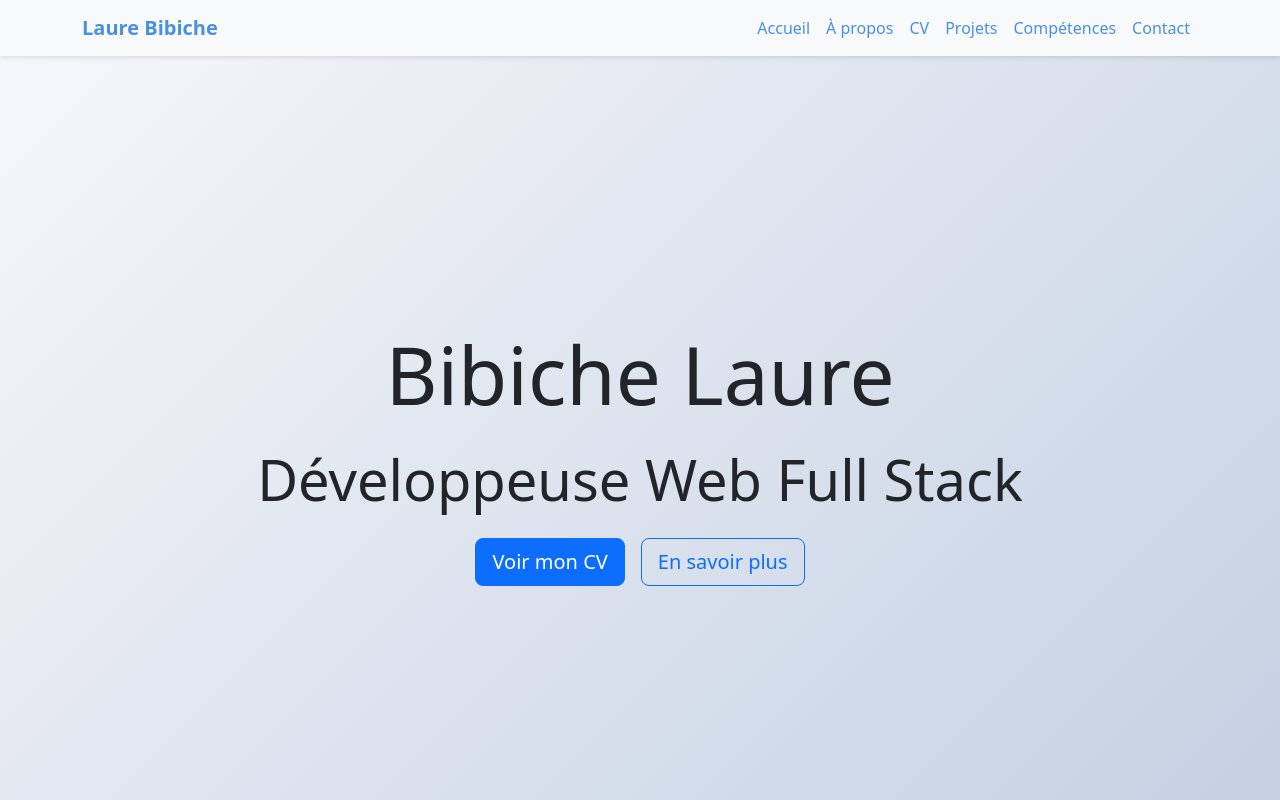
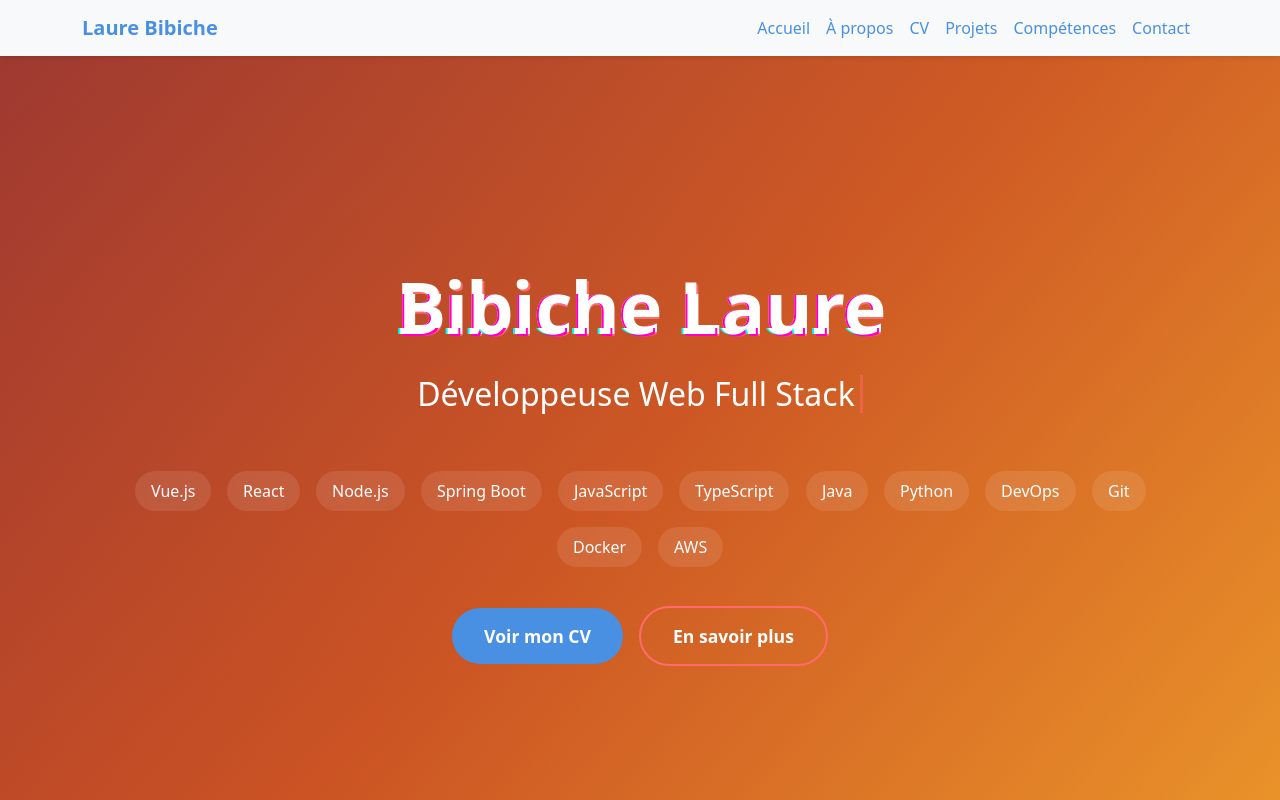
Before and after one commit to MALONJU/portfolio, a Vue app in the folder portfolio/: page / in a window 1280 px wide. Shown: the top 800 px of the page. Built offline with nearby package versions, Linux system fonts and the light colour scheme.

Commit message:
Add innovative animations to home page

```diff
--- a/portfolio/src/components/Home.vue
+++ b/portfolio/src/components/Home.vue
@@ -1,11 +1,34 @@
 <template>
   <div class="home min-vh-100 d-flex align-items-center">
-    <div class="container text-center">
-      <h1 class="display-1 mb-4 animate__animated animate__fadeIn">Bibiche Laure</h1>
-      <h2 class="display-4 mb-4 animate__animated animate__fadeIn animate__delay-1s">Développeuse Web Full Stack</h2>
-      <div class="mt-4 animate__animated animate__fadeIn animate__delay-2s">
-        <a href="#" class="btn btn-primary btn-lg me-3">Voir mon CV</a>
-        <a href="#about" class="btn btn-outline-primary btn-lg">En savoir plus</a>
+    <div class="animated-background"></div>
+    <div class="container text-center position-relative">
+      <div class="name-container">
+        <h1 class="glitch-text" data-text="Bibiche Laure">Bibiche Laure</h1>
+      </div>
+
+      <div class="typing-container">
+        <h2 class="typed-text mb-4"></h2>
+      </div>
+
+      <div class="skills-cloud">
+        <span class="skill-tag" v-for="(skill, index) in skills" :key="index"
+              :style="{
+                animationDelay: `${index * 0.2}s`,
+                transform: `rotate(${Math.random() * 20 - 10}deg)`
+              }">
+          {{ skill }}
+        </span>
+      </div>
+
+      <div class="mt-5 button-container">
+        <a href="#" class="glow-button me-3">
+          <span class="button-content">Voir mon CV</span>
+          <span class="button-glow"></span>
+        </a>
+        <a href="#about" class="neon-button">
+          <span class="button-content">En savoir plus</span>
+          <span class="button-border"></span>
+        </a>
       </div>
     </div>
   </div>
@@ -13,12 +36,245 @@
 
 <script>
 export default {
-  name: 'Home'
+  name: 'Home',
+  data() {
+    return {
+      skills: [
+        'Vue.js', 'React', 'Node.js', 'Spring Boot',
+        'JavaScript', 'TypeScript', 'Java', 'Python',
+        'DevOps', 'Git', 'Docker', 'AWS'
+      ]
+    }
+  },
+  mounted() {
+    this.initTypeWriter();
+    this.initParticles();
+  },
+  methods: {
+    initTypeWriter() {
+      const text = "Développeuse Web Full Stack";
+      const typedTextElement = this.$el.querySelector('.typed-text');
+      let i = 0;
+
+      const type = () => {
+        if (i < text.length) {
+          typedTextElement.textContent += text.charAt(i);
+          i++;
+          setTimeout(type, Math.random() * 100 + 50);
+        }
+      };
+
+      setTimeout(type, 1000);
+    },
+    initParticles() {
+      // Cette méthode sera utilisée pour initialiser l'animation des particules
+      // si nous décidons d'en ajouter plus tard
+    }
+  }
 }
 </script>
 
 <style scoped>
 .home {
-  background: linear-gradient(135deg, #f5f7fa 0%, #c3cfe2 100%);
+  position: relative;
+  overflow: hidden;
+  background: var(--background-gradient);
+}
+
+.animated-background {
+  position: absolute;
+  top: 0;
+  left: 0;
+  right: 0;
+  bottom: 0;
+  background: linear-gradient(125deg, #1a2a6c, #b21f1f, #fdbb2d);
+  background-size: 400% 400%;
+  animation: gradientShift 15s ease infinite;
+  opacity: 0.8;
+}
+
+.name-container {
+  margin-bottom: 2rem;
+}
+
+.glitch-text {
+  font-size: 4.5rem;
+  font-weight: bold;
+  color: white;
+  text-shadow: 2px 2px var(--accent-color);
+  position: relative;
+  animation: glitch 5s infinite;
+}
+
+.glitch-text::before,
+.glitch-text::after {
+  content: attr(data-text);
+  position: absolute;
+  top: 0;
+  left: 0;
+  width: 100%;
+  height: 100%;
+}
+
+.glitch-text::before {
+  left: 2px;
+  text-shadow: -2px 0 #ff00c1;
+  clip: rect(44px, 450px, 56px, 0);
+  animation: glitch-anim 5s infinite linear alternate-reverse;
+}
+
+.glitch-text::after {
+  left: -2px;
+  text-shadow: -2px 0 #00fff9, 2px 2px #ff00c1;
+  animation: glitch-anim2 1s infinite linear alternate-reverse;
+}
+
+.typing-container {
+  height: 50px;
+  display: flex;
+  justify-content: center;
+  align-items: center;
+}
+
+.typed-text {
+  font-size: 2rem;
+  color: white;
+  border-right: 3px solid var(--accent-color);
+  padding-right: 5px;
+  animation: blink 0.7s infinite;
+}
+
+.skills-cloud {
+  margin: 2rem 0;
+  perspective: 1000px;
+}
+
+.skill-tag {
+  display: inline-block;
+  padding: 0.5rem 1rem;
+  margin: 0.5rem;
+  background: rgba(255, 255, 255, 0.1);
+  backdrop-filter: blur(5px);
+  border-radius: 20px;
+  color: white;
+  font-weight: 500;
+  animation: floatIn 0.5s ease-out forwards;
+  opacity: 0;
+  transform-origin: center;
+}
+
+.button-container {
+  position: relative;
+  z-index: 2;
+}
+
+.glow-button, .neon-button {
+  position: relative;
+  padding: 1rem 2rem;
+  font-size: 1.1rem;
+  font-weight: 600;
+  text-decoration: none;
+  overflow: hidden;
+  transition: all 0.3s ease;
+  border-radius: 30px;
+}
+
+.glow-button {
+  background: var(--primary-color);
+  color: white;
+  border: none;
+}
+
+.neon-button {
+  background: transparent;
+  color: white;
+  border: 2px solid var(--accent-color);
+}
+
+.button-content {
+  position: relative;
+  z-index: 1;
+}
+
+.button-glow {
+  position: absolute;
+  top: 0;
+  left: 0;
+  width: 100%;
+  height: 100%;
+  background: radial-gradient(circle at center, var(--accent-color) 0%, transparent 70%);
+  opacity: 0;
+  transition: opacity 0.3s ease;
+}
+
+.glow-button:hover .button-glow {
+  opacity: 0.5;
+  animation: pulse 1.5s infinite;
+}
+
+.neon-button:hover {
+  box-shadow: 0 0 20px var(--accent-color);
+  text-shadow: 0 0 8px var(--accent-color);
+}
+
+@keyframes gradientShift {
+  0% { background-position: 0% 50%; }
+  50% { background-position: 100% 50%; }
+  100% { background-position: 0% 50%; }
+}
+
+@keyframes glitch-anim {
+  0% { clip: rect(31px, 9999px, 94px, 0); }
+  4.166666666666666% { clip: rect(91px, 9999px, 100px, 0); }
+  8.333333333333332% { clip: rect(85px, 9999px, 41px, 0); }
+  12.5% { clip: rect(54px, 9999px, 93px, 0); }
+  16.666666666666664% { clip: rect(66px, 9999px, 25px, 0); }
+  20.833333333333336% { clip: rect(67px, 9999px, 75px, 0); }
+  25% { clip: rect(67px, 9999px, 11px, 0); }
+  29.166666666666668% { clip: rect(44px, 9999px, 27px, 0); }
+  33.33333333333333% { clip: rect(73px, 9999px, 37px, 0); }
+  37.5% { clip: rect(51px, 9999px, 46px, 0); }
+  41.66666666666667% { clip: rect(89px, 9999px, 64px, 0); }
+  45.83333333333333% { clip: rect(8px, 9999px, 42px, 0); }
+  50% { clip: rect(78px, 9999px, 4px, 0); }
+  54.166666666666664% { clip: rect(86px, 9999px, 49px, 0); }
+  58.333333333333336% { clip: rect(12px, 9999px, 86px, 0); }
+  62.5% { clip: rect(65px, 9999px, 62px, 0); }
+  66.66666666666666% { clip: rect(52px, 9999px, 47px, 0); }
+  70.83333333333334% { clip: rect(96px, 9999px, 78px, 0); }
+  75% { clip: rect(6px, 9999px, 46px, 0); }
+  79.16666666666666% { clip: rect(25px, 9999px, 37px, 0); }
+  83.33333333333334% { clip: rect(85px, 9999px, 85px, 0); }
+  87.5% { clip: rect(96px, 9999px, 53px, 0); }
+  91.66666666666666% { clip: rect(56px, 9999px, 71px, 0); }
+  95.83333333333334% { clip: rect(14px, 9999px, 77px, 0); }
+  100% { clip: rect(67px, 9999px, 91px, 0); }
+}
+
+@keyframes glitch-anim2 {
+  0% { clip: rect(65px, 9999px, 99px, 0); }
+  100% { clip: rect(93px, 9999px, 18px, 0); }
+}
+
+@keyframes blink {
+  0%, 100% { border-color: transparent; }
+  50% { border-color: var(--accent-color); }
+}
+
+@keyframes floatIn {
+  from {
+    opacity: 0;
+    transform: translateY(20px) rotateX(45deg);
+  }
+  to {
+    opacity: 1;
+    transform: translateY(0) rotateX(0);
+  }
+}
+
+@keyframes pulse {
+  0% { transform: scale(1); opacity: 0.5; }
+  50% { transform: scale(1.05); opacity: 0.8; }
+  100% { transform: scale(1); opacity: 0.5; }
 }
 </style>
```
